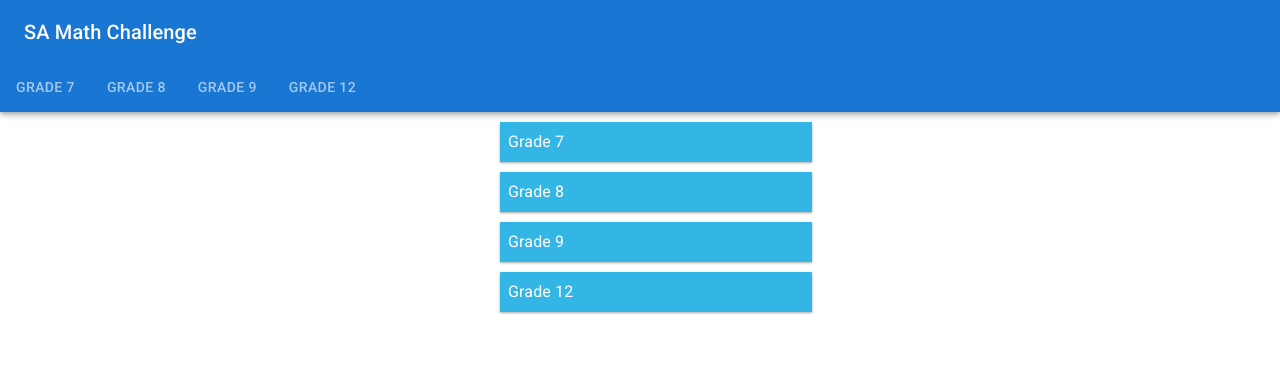
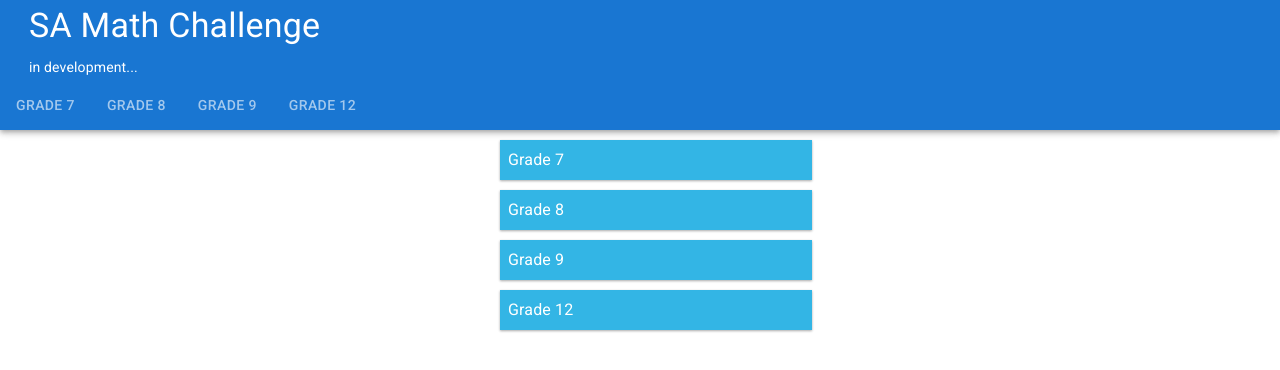
Before and after one commit to Rhman101/ruleout, a Next.js app: page /challenges in a window 1280 px wide. Shown: the top 370 px of the page. Built offline with nearby package versions, Linux system fonts and the light colour scheme.

Commit message:
Edited Heading

```diff
--- a/components/Header/NavBar.tsx
+++ b/components/Header/NavBar.tsx
@@ -182,12 +182,20 @@ export default function PrimarySearchAppBar() {
                     <Link passHref href='/'>
                         <A>
                             <Typography
-                                variant="h6"
+                                variant="h4"
                                 noWrap
                                 component="div"
-                                sx={{ display: { xs: 'none', sm: 'block' } }}
+                                sx={{ display: { xs: 'none', sm: 'block' }, padding: '5px' }}
                             >
                                 SA Math Challenge
+                            </Typography>
+                            <Typography
+                                variant="body2"
+                                noWrap
+                                component="div"
+                                sx={{ display: { xs: 'none', sm: 'block', padding: '5px' } }}
+                            >
+                                in development...
                             </Typography>
                         </A>
                     </Link>
```
